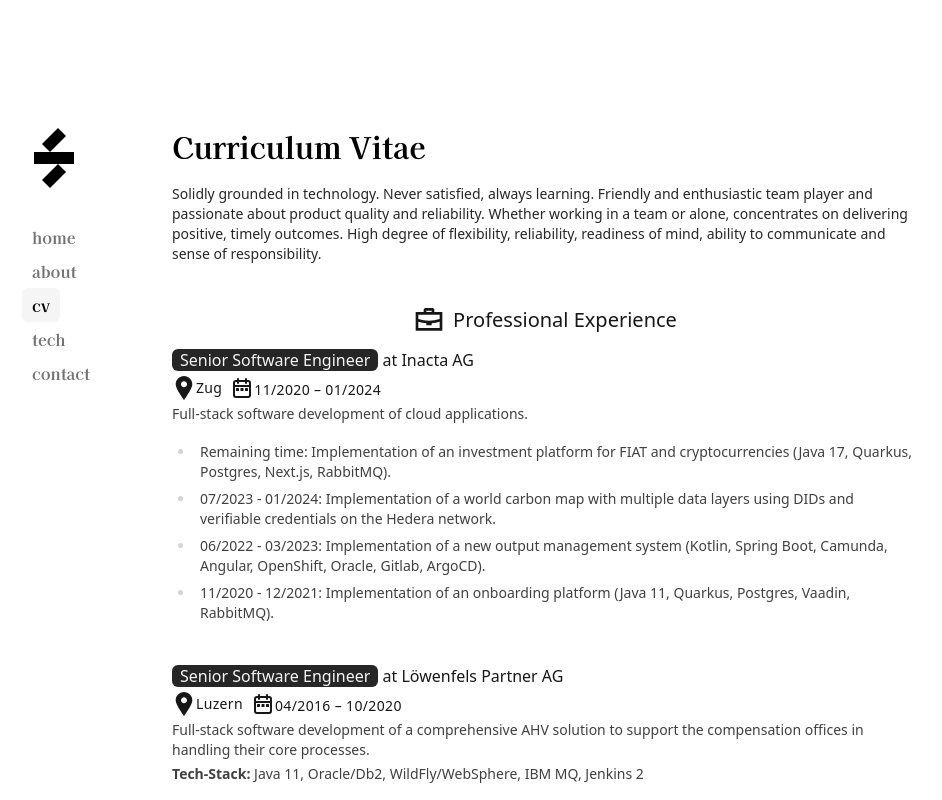
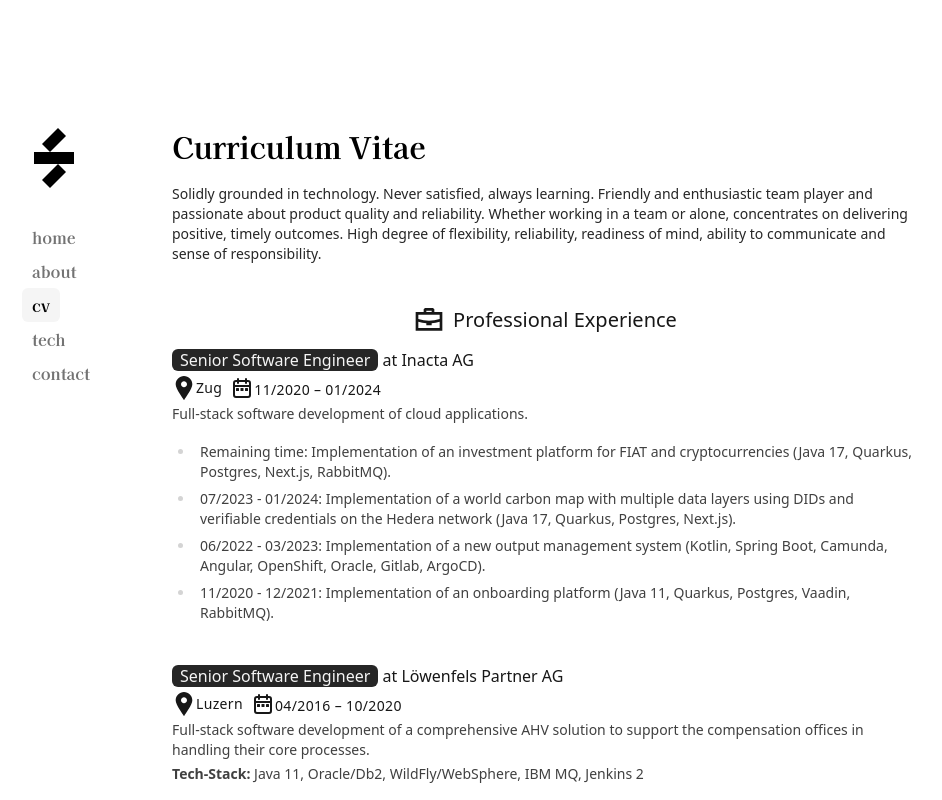
Before and after one commit to schereradi/scherera.ch, a Next.js app: page /cv in a window 1280 px wide. Shown: the top 800 px of the page, without its empty margins (170-1112 px from the left). Built offline with nearby package versions, Linux system fonts and the light colour scheme.

Commit message:
Add missing tech stack

```diff
--- a/app/cv/page.tsx
+++ b/app/cv/page.tsx
@@ -40,7 +40,7 @@
               Full-stack software development of cloud applications.
               <ul>
                 <li>Remaining time: Implementation of an investment platform for FIAT and cryptocurrencies (Java 17, Quarkus, Postgres, Next.js, RabbitMQ).</li>
-                <li>07/2023 - 01/2024: Implementation of a world carbon map with multiple data layers using DIDs and verifiable credentials on the Hedera network.</li>
+                <li>07/2023 - 01/2024: Implementation of a world carbon map with multiple data layers using DIDs and verifiable credentials on the Hedera network (Java 17, Quarkus, Postgres, Next.js).</li>
                 <li>06/2022 - 03/2023: Implementation of a new output management system (Kotlin, Spring Boot, Camunda, Angular, OpenShift, Oracle, Gitlab, ArgoCD).</li>
                 <li>11/2020 - 12/2021: Implementation of an onboarding platform (Java 11, Quarkus, Postgres, Vaadin, RabbitMQ).</li>
               </ul>
```
